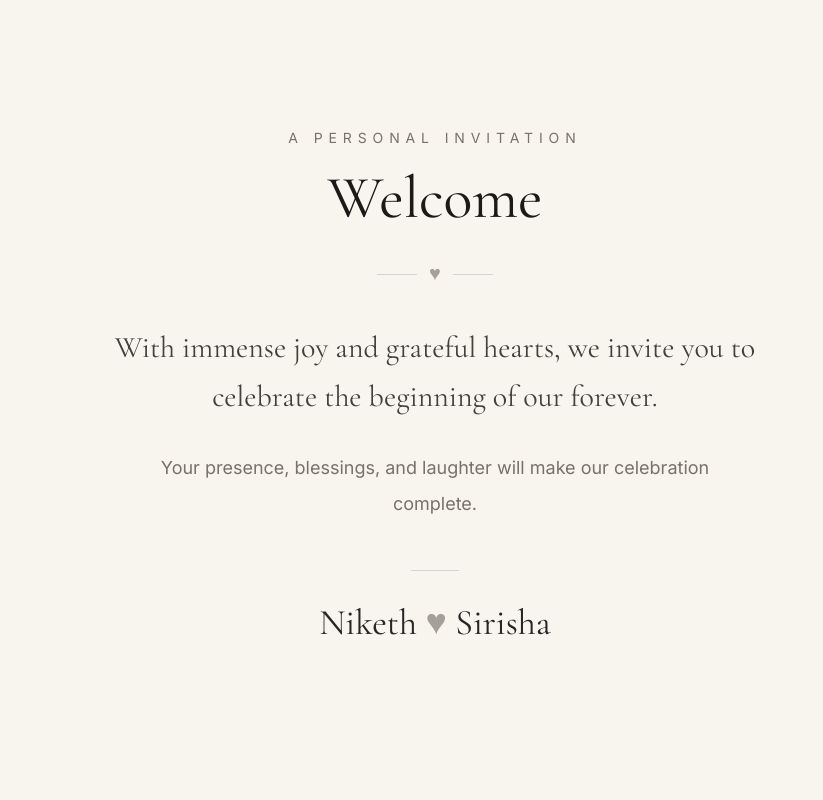
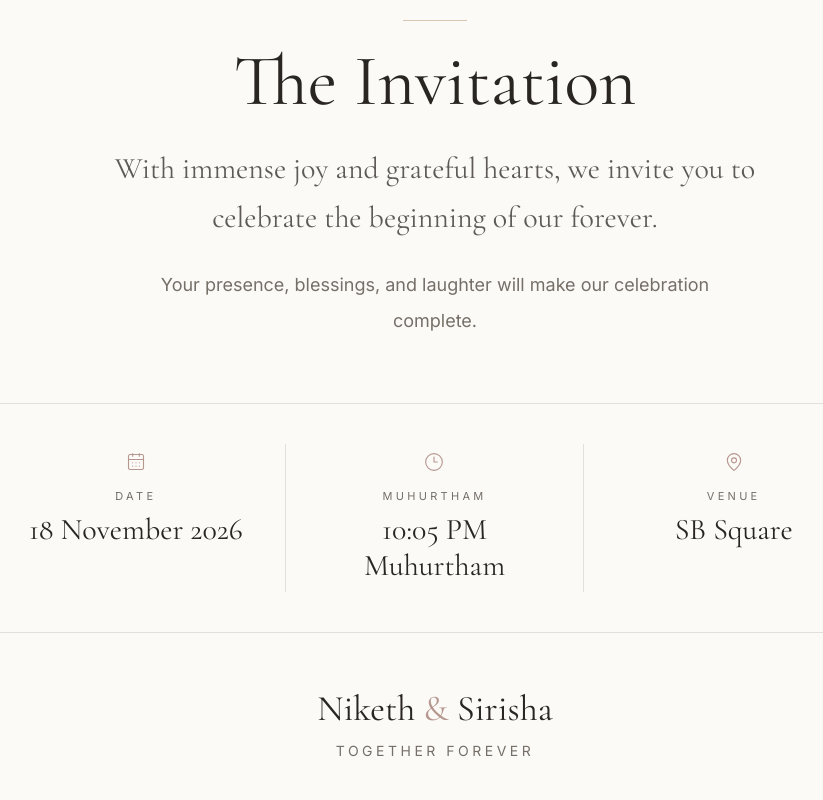
Before and after one commit to NikethVelala/NikSha, a Next.js app: page / in a window 1280 px wide. Shown: the part 960-1760 px from the top of the page, without its empty margins (205-1028 px from the left). Built offline with nearby package versions, Linux system fonts and the light colour scheme.

Commit message:
Redesign Welcome as the wedding invitation chapter

```diff
--- a/components/Welcome/Welcome.tsx
+++ b/components/Welcome/Welcome.tsx
@@ -1,48 +1,88 @@
 "use client";
 
 import { motion } from "framer-motion";
+import { CalendarDays, Clock3, MapPin } from "lucide-react";
 import Section from "@/components/common/Section";
+import { wedding } from "@/data/wedding";
+
+const details = [
+  {
+    label: "Date",
+    value: wedding.ceremony.date,
+    icon: CalendarDays,
+  },
+  {
+    label: "Muhurtham",
+    value: wedding.ceremony.time,
+    icon: Clock3,
+  },
+  {
+    label: "Venue",
+    value: wedding.ceremony.venue.name,
+    icon: MapPin,
+  },
+];
 
 export default function Welcome() {
   return (
-    <Section id="welcome">
-      <motion.div
-        initial={{ opacity: 0, y: 40 }}
-        whileInView={{ opacity: 1, y: 0 }}
-        transition={{ duration: 0.8 }}
-        viewport={{ once: true }}
-        className="mx-auto max-w-3xl py-28 text-center md:py-36"
-      >
-        <p className="text-xs uppercase tracking-[0.42em] text-stone-500 sm:text-sm">
-          A Personal Invitation
-        </p>
+    <Section id="welcome" className="relative overflow-hidden bg-paper py-20 sm:py-24 lg:py-28">
+      <div className="mx-auto max-w-5xl">
+        <motion.div
+          initial={{ opacity: 0, y: 24 }}
+          whileInView={{ opacity: 1, y: 0 }}
+          viewport={{ once: true, margin: "-80px" }}
+          transition={{ duration: 0.8 }}
+          className="mx-auto max-w-3xl text-center"
+        >
+          <p className="text-xs uppercase tracking-[0.4em] text-rose">Chapter I</p>
+          <div className="mx-auto mt-5 h-px w-16 bg-champagne" />
 
-        <h2 className="mt-5 font-heading text-5xl leading-none text-stone-900 md:text-6xl">
-          Welcome
-        </h2>
+          <h2 className="mt-6 font-heading text-5xl leading-none text-charcoal sm:text-6xl lg:text-7xl">
+            The Invitation
+          </h2>
 
-        <div className="mx-auto mt-8 flex items-center justify-center gap-3">
-          <span className="h-px w-10 bg-stone-300" />
-          <span className="font-heading text-xl text-stone-400">♥</span>
-          <span className="h-px w-10 bg-stone-300" />
-        </div>
+          <p className="mx-auto mt-7 max-w-2xl font-heading text-2xl leading-relaxed text-charcoal/75 sm:text-3xl">
+            With immense joy and grateful hearts, we invite you to celebrate the beginning of our forever.
+          </p>
 
-        <p className="mx-auto mt-9 max-w-2xl font-heading text-2xl leading-relaxed text-stone-700 sm:text-3xl">
-          With immense joy and grateful hearts, we invite you to celebrate the
-          beginning of our forever.
-        </p>
+          <p className="mx-auto mt-6 max-w-xl text-base leading-8 text-muted sm:text-lg sm:leading-9">
+            Your presence, blessings, and laughter will make our celebration complete.
+          </p>
+        </motion.div>
 
-        <p className="mx-auto mt-7 max-w-xl text-base leading-8 text-stone-500 sm:text-lg sm:leading-9">
-          Your presence, blessings, and laughter will make our celebration
-          complete.
-        </p>
+        <motion.div
+          initial={{ opacity: 0, y: 28 }}
+          whileInView={{ opacity: 1, y: 0 }}
+          viewport={{ once: true, margin: "-60px" }}
+          transition={{ duration: 0.8, delay: 0.1 }}
+          className="mx-auto mt-14 max-w-4xl border-y border-line py-8 sm:mt-16 sm:py-10"
+        >
+          <div className="grid divide-y divide-line sm:grid-cols-3 sm:divide-x sm:divide-y-0">
+            {details.map(({ label, value, icon: Icon }) => (
+              <div key={label} className="flex items-center gap-4 px-5 py-5 sm:block sm:px-8 sm:py-2 sm:text-center">
+                <Icon className="h-5 w-5 shrink-0 text-rose sm:mx-auto" strokeWidth={1.35} />
+                <div className="sm:mt-4">
+                  <p className="text-[11px] uppercase tracking-[0.3em] text-muted">{label}</p>
+                  <p className="mt-2 font-heading text-2xl text-charcoal sm:text-3xl">{value}</p>
+                </div>
+              </div>
+            ))}
+          </div>
+        </motion.div>
 
-        <div className="mx-auto mt-12 h-px w-12 bg-stone-300" />
-
-        <p className="mt-8 font-heading text-3xl text-stone-800 sm:text-4xl">
-          Niketh <span className="text-stone-400">♥</span> Sirisha
-        </p>
-      </motion.div>
+        <motion.div
+          initial={{ opacity: 0, y: 20 }}
+          whileInView={{ opacity: 1, y: 0 }}
+          viewport={{ once: true, margin: "-40px" }}
+          transition={{ duration: 0.8, delay: 0.2 }}
+          className="mt-12 text-center sm:mt-14"
+        >
+          <p className="font-heading text-3xl text-charcoal sm:text-4xl">
+            Niketh <span className="text-rose">&amp;</span> Sirisha
+          </p>
+          <p className="mt-3 text-sm uppercase tracking-[0.25em] text-muted">Together Forever</p>
+        </motion.div>
+      </div>
     </Section>
   );
 }
```
